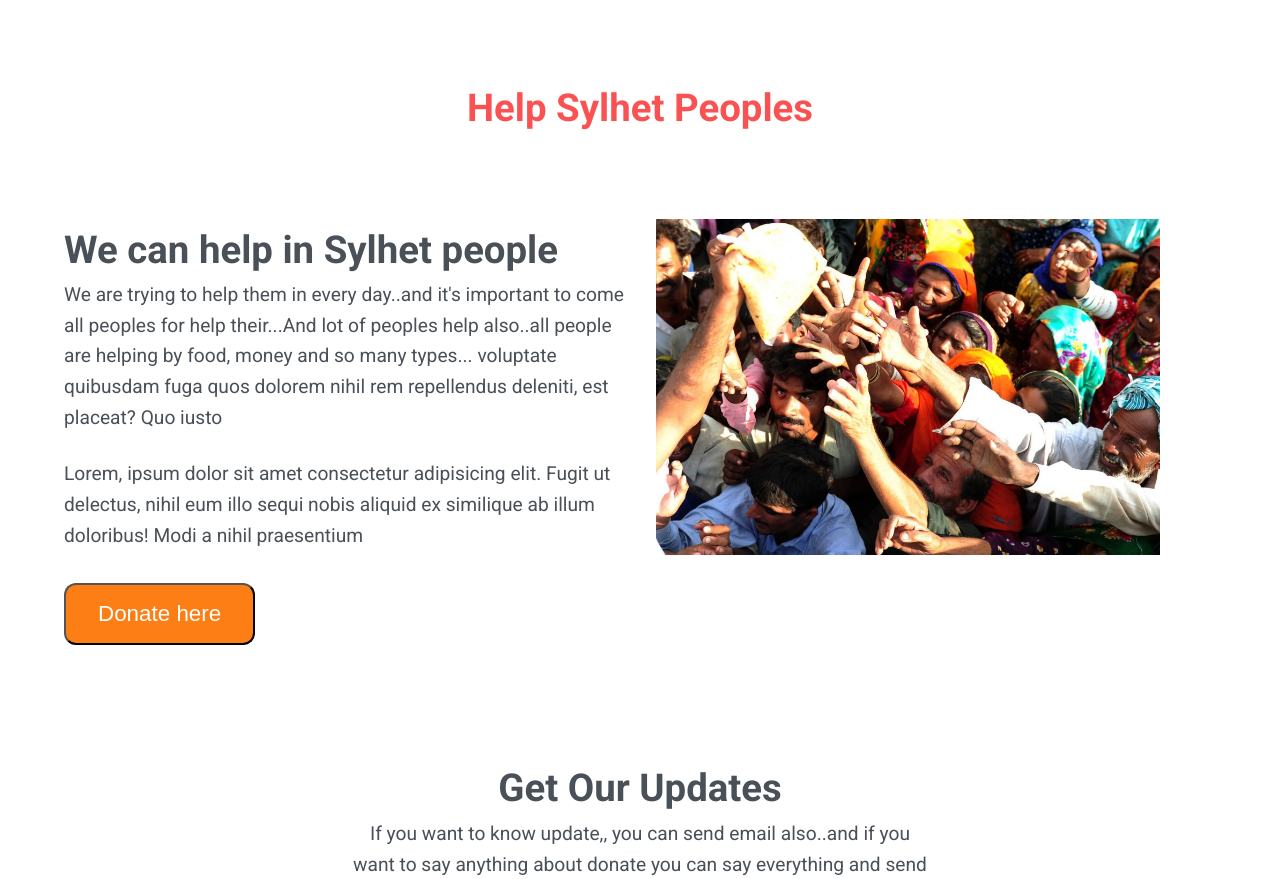
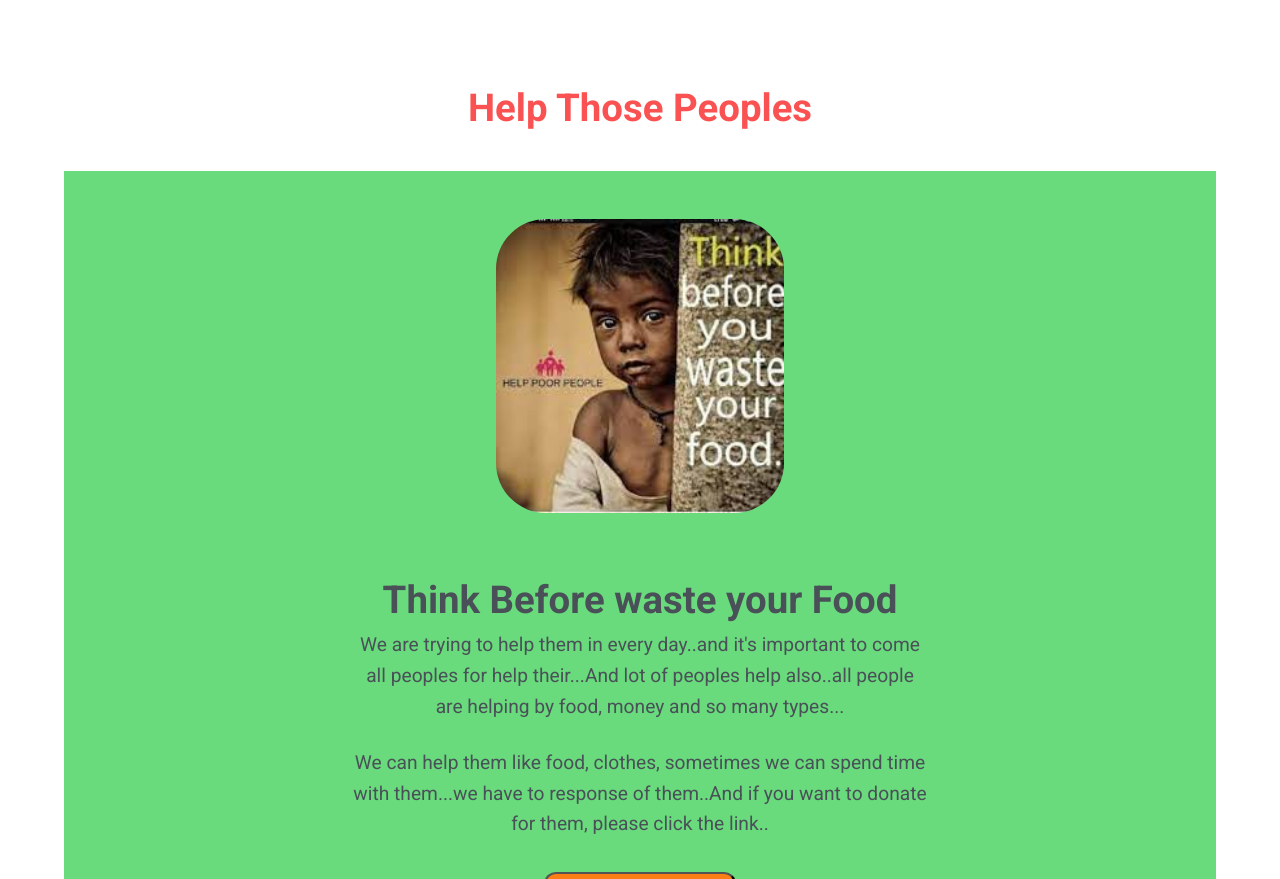
Before and after one commit to shariff61/module-5-ASSIGNMENT, a plain HTML site: page index.html in a window 1280 px wide. Shown: the part 1921-2800 px from the top of the page. Drawn offline with Linux system fonts and the light colour scheme.

Commit message:
finish assignment

```diff
--- a/index.html
+++ b/index.html
@@ -13,7 +13,7 @@
     <main>
         <section class="header">
             <div class="top-banner">
-                <h1>Let's Help Peoples , Who are in so Problem</h1>
+                <h1>Your Donation is others Inspiration...</h1>
                 <p>Sylhet is a beautiful city in our bangladesh..but now there have lot of problem for Flood...that's
                     why they faces lot of problem..we have to need support and help them..If you want to help
                     them, please click the link...
@@ -86,28 +86,28 @@
         </section>
 
         <!-- trying myself -->
-        <h2 style="text-align: center; color: #fa5252;">Help Sylhet Peoples</h2>
-        <section class="description-sylhet">
+        <h2 style="text-align: center; color: #fa5252;">Help Those Peoples</h2>
+        <section class="helping-them">
 
-
+            <div class="half-width">
+                <img src="images/download.jpg" alt="">
+            </div>
 
             <div class="half-width">
 
-                <h2>We can help in Sylhet people</h2>
+                <h2>Think Before waste your Food</h2>
                 <p>We are trying to help them in every day..and it's important to come all peoples for help their...And
-                    lot of peoples help also..all people are helping by food, money and so many types...
-                    voluptate quibusdam fuga quos dolorem nihil rem repellendus deleniti, est placeat? Quo iusto
+                    lot of peoples help also..all people are helping by food, money and so many types...</p>
+                <br>
+                <p>
+                    We can help them like food, clothes, sometimes we can spend time with them...we have to response of
+                    them..And if you want to donate for them, please click the link..
 
-                </p><br>
-                <p>Lorem, ipsum dolor sit amet consectetur adipisicing elit. Fugit ut delectus, nihil eum illo sequi
-                    nobis
-                    aliquid ex similique ab illum doloribus! Modi a nihil praesentium
+
                 </p>
                 <button class="link">Donate here</button>
             </div>
-            <div class="half-width">
-                <img src="images/donation0.jpg" alt="">
-            </div>
+
         </section>
         <section>
             <div class="donate-center donate-plan">
--- a/style.css
+++ b/style.css
@@ -42,7 +42,6 @@ p {
   background-size: cover;
   padding: 5rem 3rem;
   color: white;
-  opacity: 0.7;
 }
 .top-banner,
 .donate-center {
@@ -140,9 +139,18 @@ footer h2 {
 .half-width img {
   width: 90%;
 }
-.description-sylhet {
+.helping-them {
   display: flex;
-  flex-direction: row;
-  gap: 2rem;
-  margin: 5rem 0;
+  flex-direction: column;
+  justify-content: center;
+
+  text-align: center;
+  align-items: center;
+  background-color: #69db7c;
+  margin: 2rem 0;
 }
+.helping-them img {
+  width: 50%;
+  border-radius: 50px;
+  margin: 3rem 0;
+}
```
Also changed, not shown: images/download.jpg (added).
